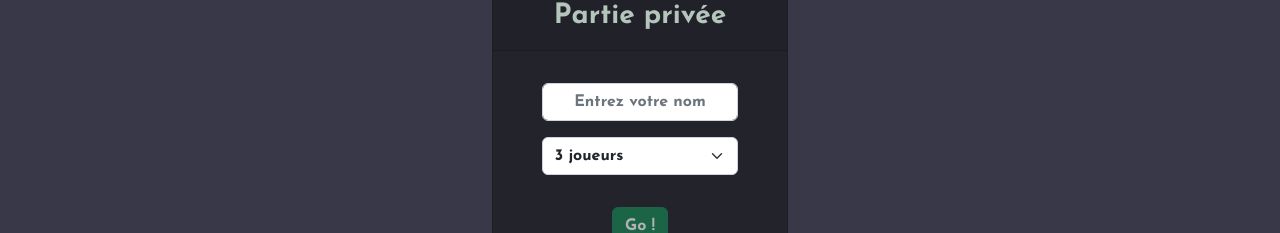
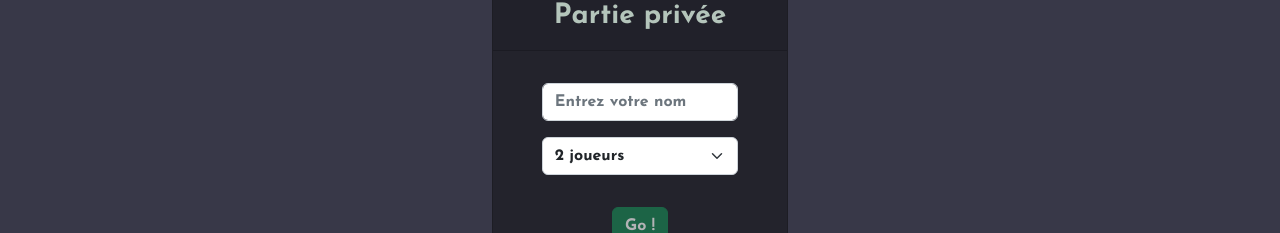
Before and after one commit to Arkansiel92/Tomodachi, a React (Create React App) app in the folder client/: page / in a window 1280 px wide. Shown: the part 218-451 px from the top of the page. Built offline with nearby package versions, Linux system fonts and the light colour scheme; no server answers.

Commit message:
switch favico

```diff
--- a/client/public/index.html
+++ b/client/public/index.html
@@ -7,7 +7,7 @@
     <meta name="theme-color" content="#000000" />
     <meta
       name="description"
-      content="Web site created using create-react-app"
+      content="Venez jouer entre amis à Tomodachi !"
     />
     <link rel="apple-touch-icon" href="%PUBLIC_URL%/logo192.png" />
     <!--
--- a/client/src/pages/Home.tsx
+++ b/client/src/pages/Home.tsx
@@ -17,7 +17,7 @@ const Home: React.FC = () => {
     const socket = useContext<ExtendedSocket>(socketContext);
     const navigate = useNavigate();
     const [pseudo, setPseudo] = useState<string>('');
-    const [players, setPlayers] = useState<number>(3);
+    const [players, setPlayers] = useState<number>(2);
     const [alert, setAlert] = useState<string>('');
 
     socket.on('redirectToSettings', (id: string) => {
@@ -53,10 +53,11 @@ const Home: React.FC = () => {
                         <div className="card-header text-center"><h3>Partie privée</h3></div>
                             <div className="card-body">
                             <div className="form-group mt-3">
-                                <input type="text" className='w-75 m-auto text-center form-control' value={pseudo} placeholder="Entrez votre nom" onChange={(e) => {setPseudo(e.target.value)}} />
+                                <input type="text" className='w-75 m-auto form-control' value={pseudo} placeholder="Entrez votre nom" onChange={(e) => {setPseudo(e.target.value)}} />
                             </div>
                             <div className="form-group">
                             <select className='w-75 my-3 m-auto form-select' value={players} name="players" onChange={(e) => {setPlayers(Number(e.target.value))}}>
+                                <option value="2">2 joueurs</option>
                                 <option value="3">3 joueurs</option>
                                 <option value="4">4 joueurs</option>
                                 <option value="5">5 joueurs</option>
--- a/client/src/pages/Room.tsx
+++ b/client/src/pages/Room.tsx
@@ -57,7 +57,7 @@ const Room: React.FC = () => {
                     <div className="card-header">
                         Lien d'invitation
                     </div>
-                    <div className="card-body">
+                    <div className="card-body p-5">
                         {window.origin}/invite/{id}
                     </div>
                 </div>
@@ -67,7 +67,7 @@ const Room: React.FC = () => {
                     <ul className="list-group list-group-flush">
                         {room?.players.map((player: string, index: number) => (
                             <li key={index} className="list-group-item">
-                                <h3>{player}</h3>
+                                <h3 style={{color: '#b4c5bb'}}>{player}</h3>
                             </li>
                         ))}
                         {
--- a/client/src/pages/Wich.tsx
+++ b/client/src/pages/Wich.tsx
@@ -94,7 +94,7 @@ const Wich: React.FC = () => {
                     {
                         target.name !== ''
                         ? <div className="my-5">
-                            <h1>Le groupe a voté pour {target.name} avec {target.count} voix !</h1>
+                            <h1>Le groupe a voté pour {target.name} !</h1>
                             {
                                 socket.id === room?.author
                                 ? <button className="btn btn-warning" onClick={ () => {setQuestion(''); socket.emit('getQuestion')} }>Prochain round</button>
```
Also changed, not shown: client/public/logo192.png (deleted), client/public/logo512.png (deleted), client/public/manifest.json.
